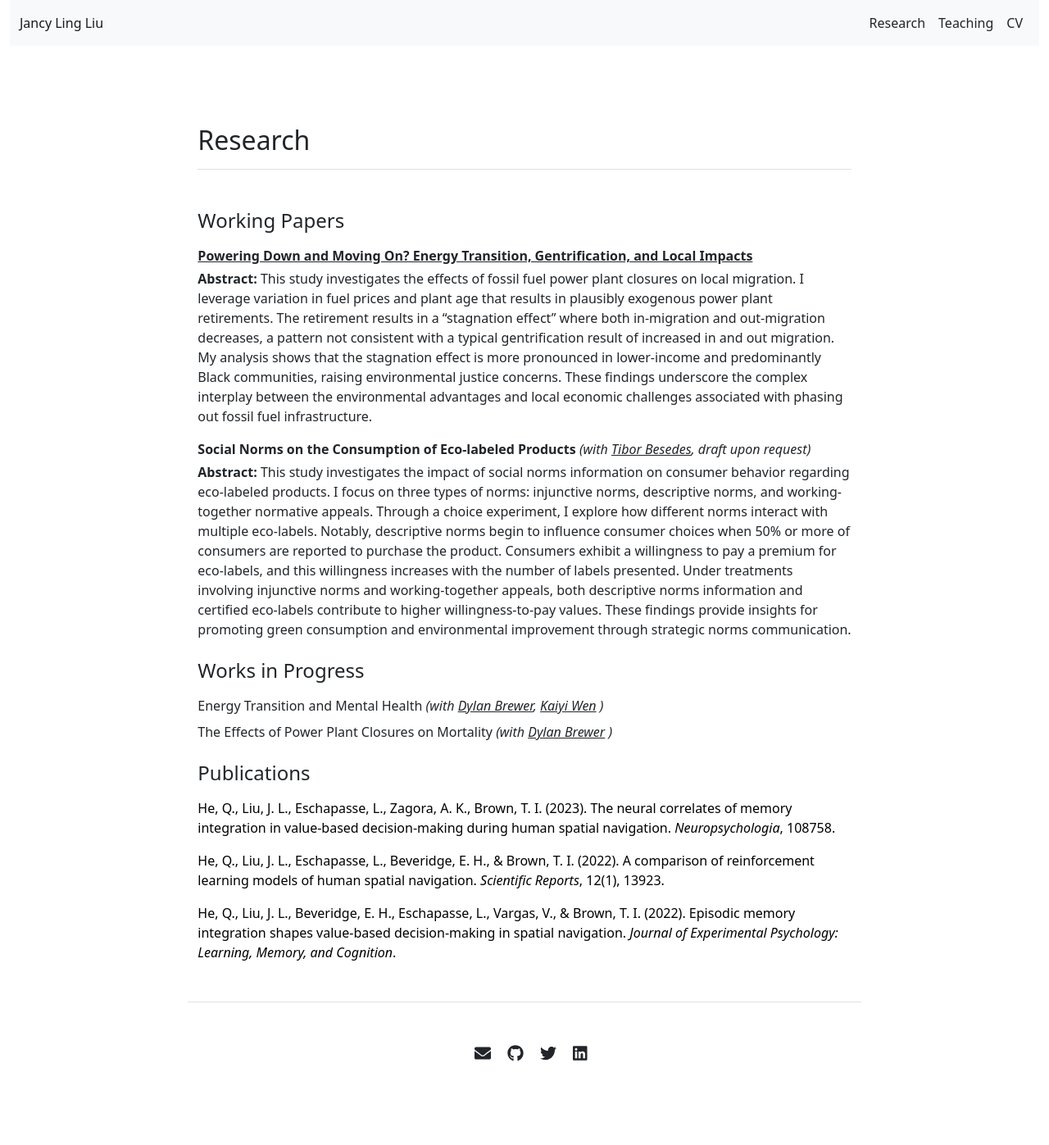
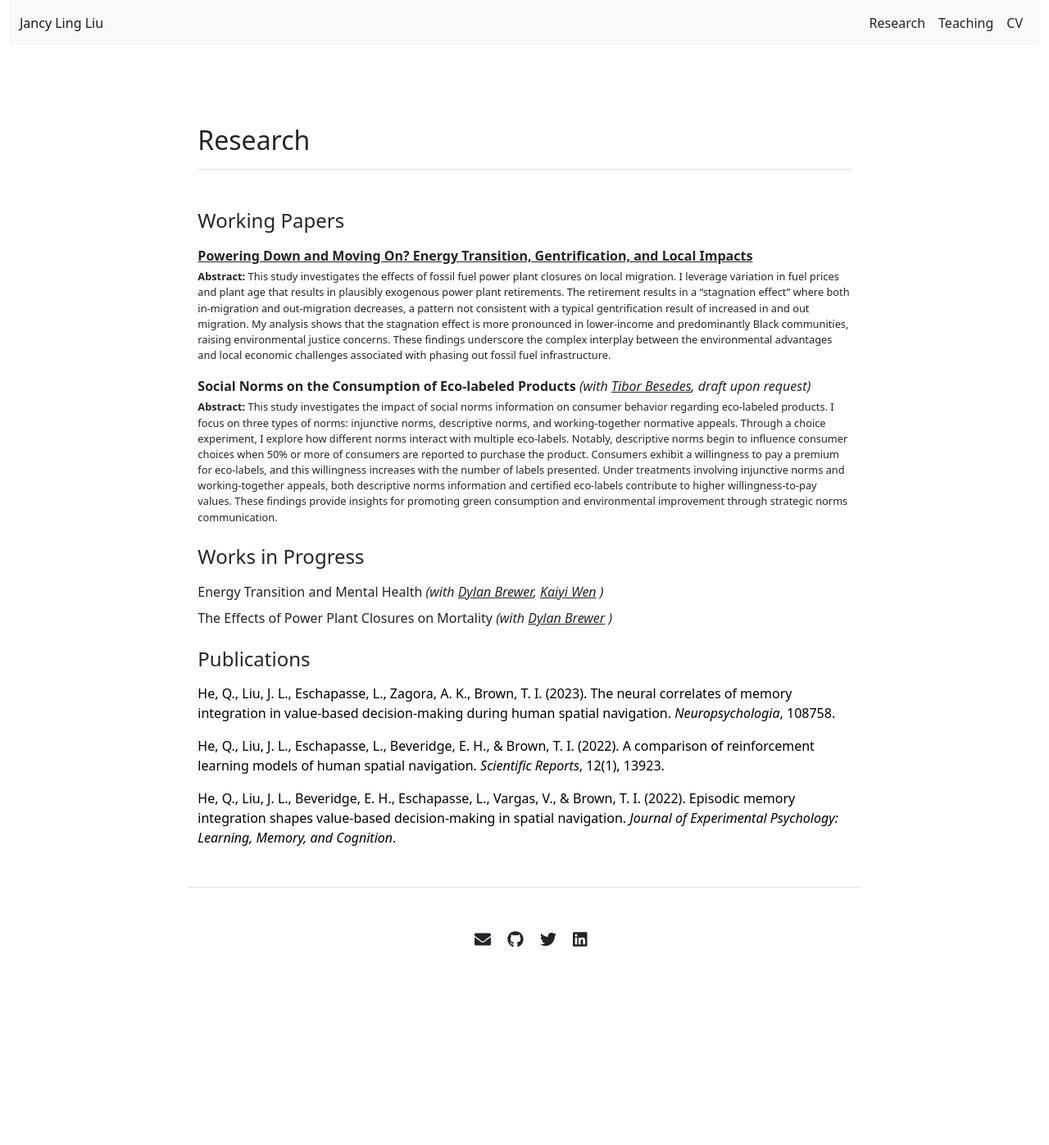
Before and after one commit to Jancyll/Jancyll.github.io, a Jekyll site: the page built from research.md, in a window 1280 px wide. Shown: the whole page at 82% size. Built offline with Jekyll 4.4.1, drawn with Linux system fonts in a browser that asks for light colours; after the commit the page ends 1257 px from its top, so only the background shows below that.

Commit message:
wooster updates

```diff
--- a/_includes/research.html
+++ b/_includes/research.html
@@ -52,7 +52,7 @@
                 {% endif %}
 
                 {% if item.abstract %}
-                    <p class="mb-0"><strong>Abstract:</strong> {{ item.abstract }}</p>
+                    <p class="mb-0" style="font-size: 0.8em;"><strong>Abstract:</strong> {{ item.abstract }}</p>
                 {% endif %}
             </div>
         {% endfor %}
```
